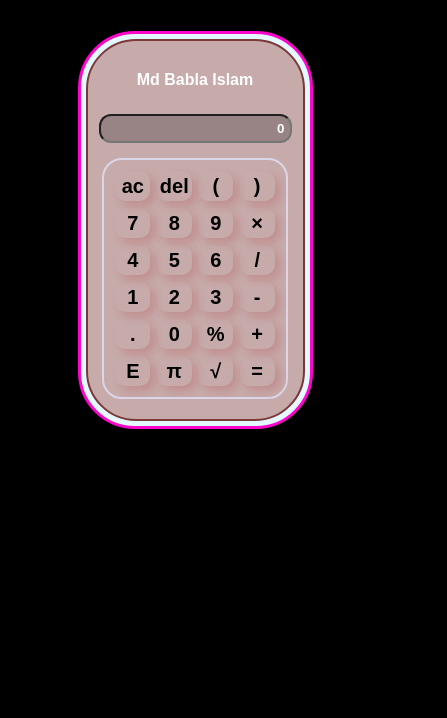
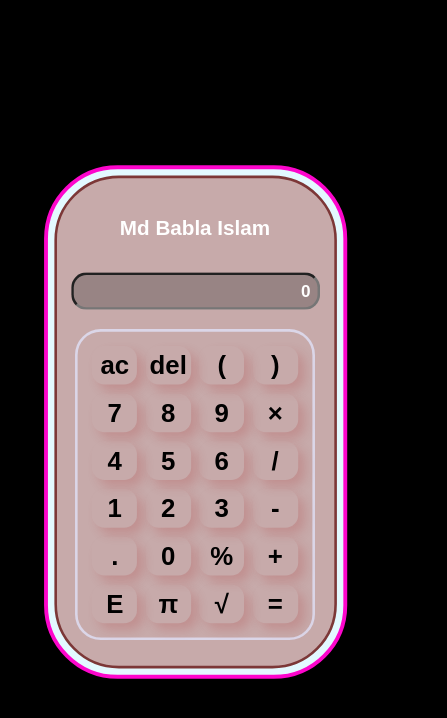
Before and after one commit to babla45/calculator, a plain HTML site: page index.html in a window 390 px wide. Shown: the whole page, 447 px wide, since content can reach past the window. Drawn offline with Linux system fonts and the light colour scheme.

Commit message:
fixed scaling  problem on mobile devices using media query

```diff
--- a/style.css
+++ b/style.css
@@ -1,8 +1,8 @@
 body{
     display: flex;
     align-items: center;
+    min-height: 500px;
     justify-content: center;
-    min-height: 460px;
     background-color:#000000;
 }
 
@@ -87,3 +87,12 @@ body{
     color: #000000;
     margin: 1px;
 }
+
+@media only screen and (max-width: 480px){
+    body{
+        transform: scale(1.29);
+
+        height: 100vh;
+        width: 100vw;
+    }
+}
```
